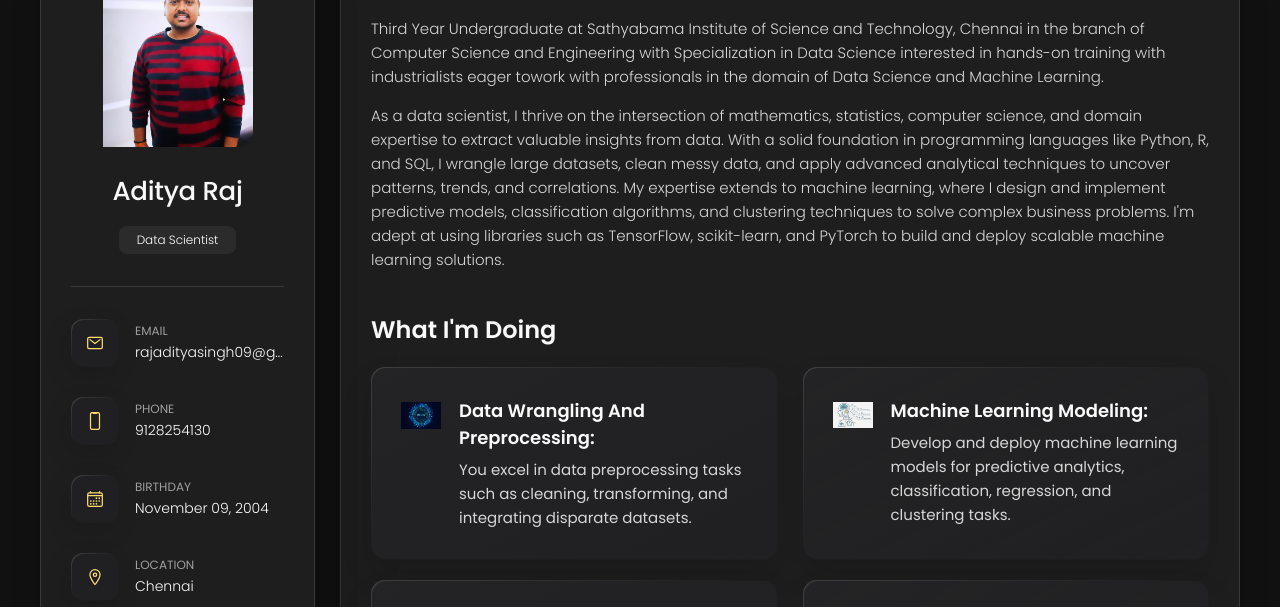
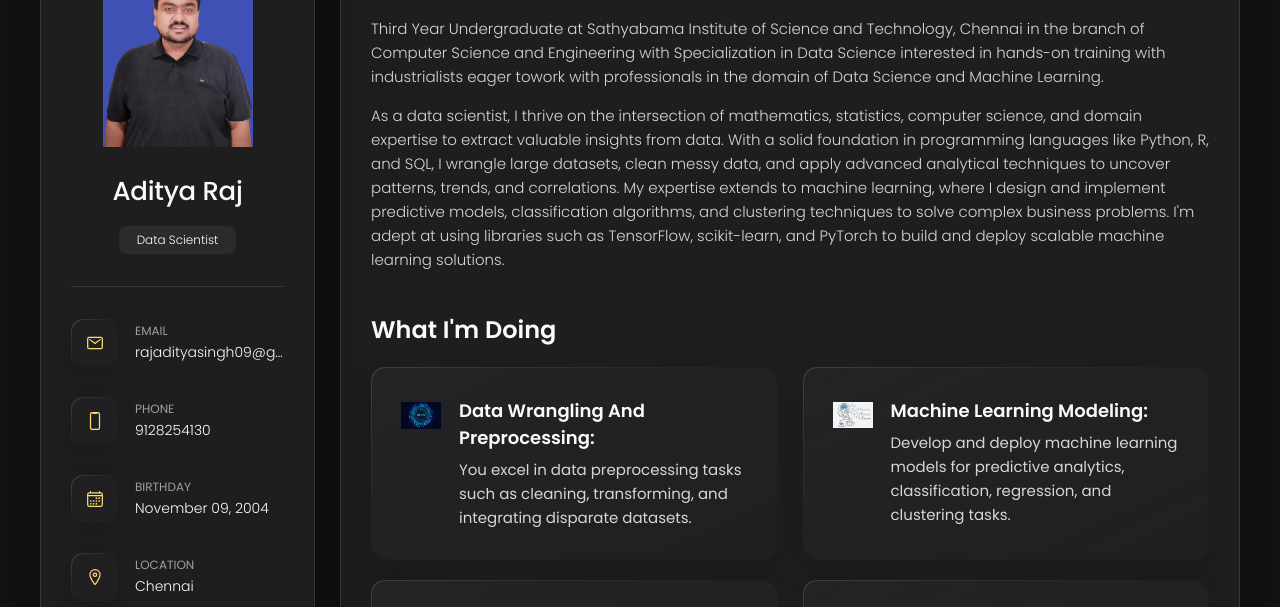
Before and after one commit to BitRabel/Portfolio-Aditya, a plain HTML site: page index.html in a window 1280 px wide. Shown: the part 162-769 px from the top of the page. Drawn offline with nearby package versions, Linux system fonts and the light colour scheme.

Commit message:
Update index.html

```diff
--- a/index.html
+++ b/index.html
@@ -42,7 +42,7 @@
       <div class="sidebar-info">
 
         <figure class="avatar-box">
-            <img src="hii.png" alt="Aditya Raj" width="90">
+            <img src="Profile photo.png" alt="Aditya Raj" width="90">
         </figure>
 
 
```
